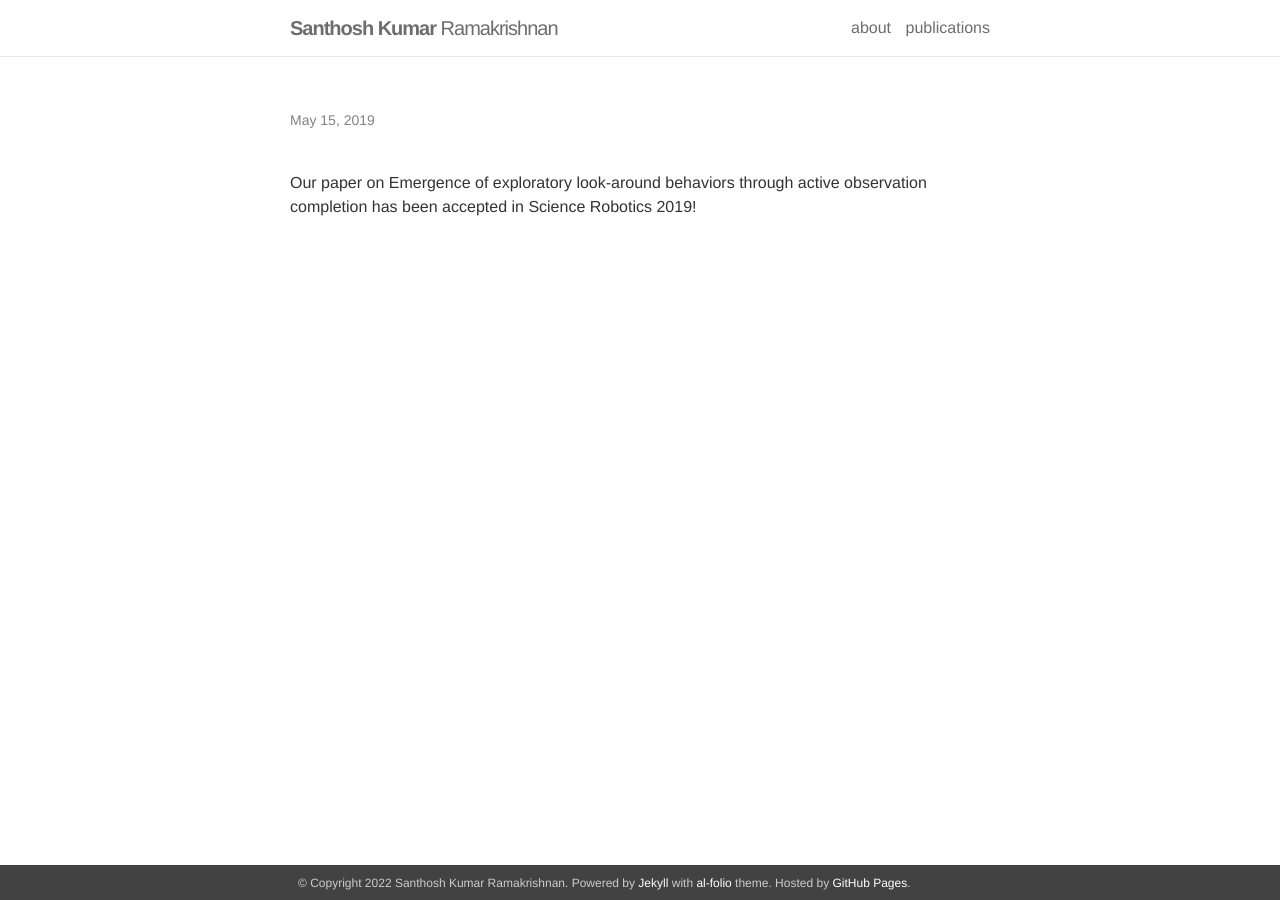
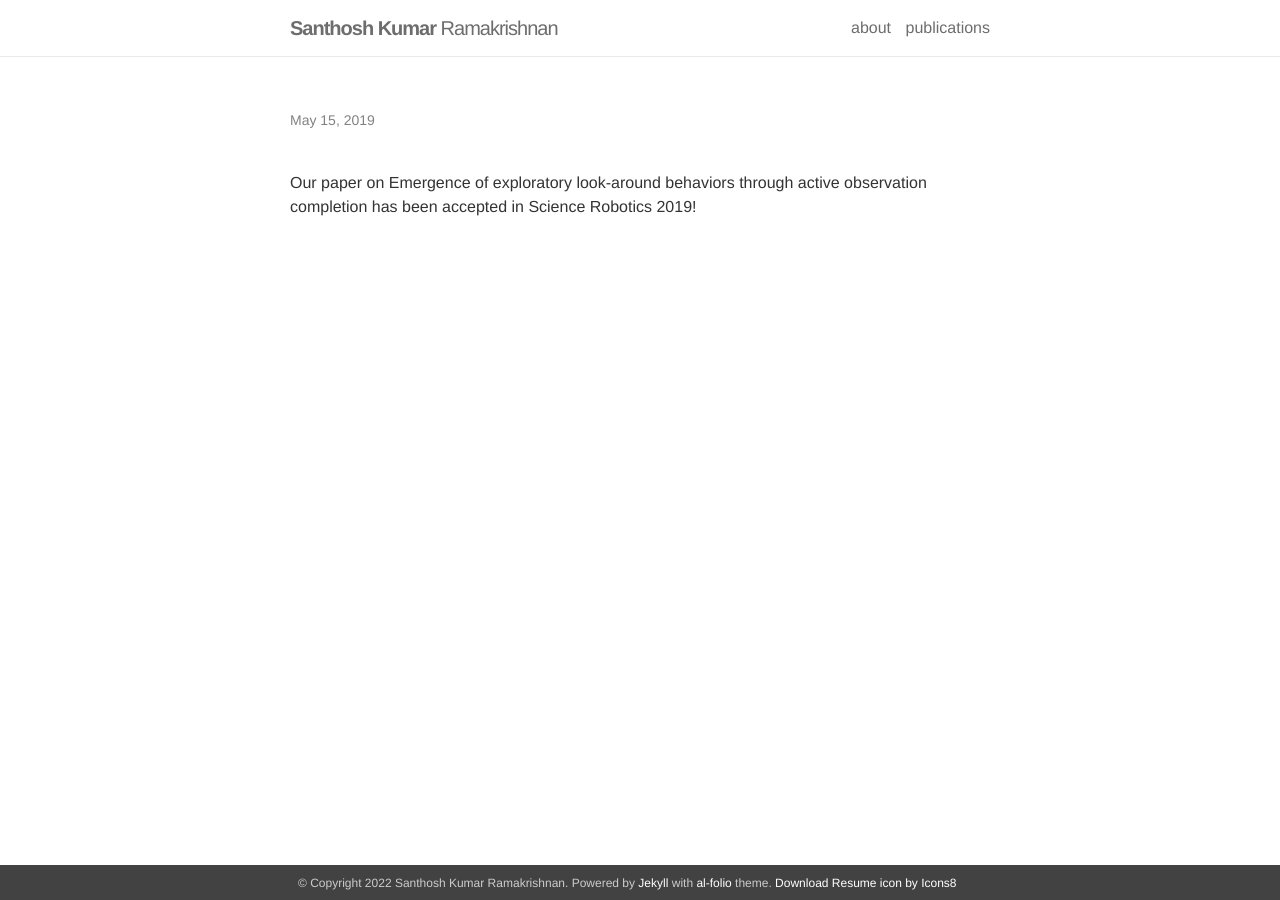
Before and after one commit to srama2512/srama2512.github.io.outdated, a Jekyll site: the page built from news/announcement_2019_05_15.md, in a window 1280 px wide. Built offline with Jekyll 4.4.1, drawn with Linux system fonts in a browser that asks for light colours.

Commit message:
added resume link

```diff
--- a/_config.yml
+++ b/_config.yml
@@ -8,8 +8,8 @@
 description: > # this means to ignore newlines until "url:"
   Academic website.
 footer_text: >
-  Powered by <a href="http://jekyllrb.com/" target="_blank">Jekyll</a> with <a href="https://github.com/alshedivat/al-folio">al-folio</a> theme.
-  Hosted by <a href="https://pages.github.com/" target="_blank">GitHub Pages</a>.
+  Powered by <a href="http://jekyllrb.com/" target="_blank">Jekyll</a> with <a href="https://github.com/alshedivat/al-folio">al-folio</a> theme. <a href="https://icons8.com/icon/45586/download-resume">Download Resume icon by Icons8</a>
+
 
 url: ""  # the base hostname & protocol for your site
 baseurl: "" # the subpath of your site, e.g. /blog/
@@ -23,6 +23,7 @@
 linkedin_username: srama2512 # your LinkedIn user name
 scholar_userid: zr9B1YgAAAAJ&hl=en # your Google Scholar ID
 orcid_id: # your ORCID ID
+resume_url: https://drive.google.com/file/d/1I80RVLcOY88G1F6uaX46_cQB0ih6JpJR/view?usp=sharing
 contact_note: >
  I can be best reached at my srama AT cs DOT utexas DOT edu
 
--- a/_includes/social.html
+++ b/_includes/social.html
@@ -7,6 +7,7 @@
     {% if site.linkedin_username %}<a href="https://www.linkedin.com/in/{{ site.linkedin_username }}" target="_blank" title="LinkedIn"><i class="fab fa-linkedin"></i></a>{% endif %}
     {% if site.twitter_username %}<a href="https://twitter.com/{{ site.twitter_username }}" target="_blank" title="Twitter"><i class="fab fa-twitter"></i></a>{% endif %}
     {% if site.strava_userid %}<a href="https://www.strava.com/athletes/{{ site.strava_userid }}" target="_blank" title="Strava"><i class="fab fa-strava"></i></a>{% endif %}
+    {% if site.resume_url %}<a href="{{ site.resume_url }}" target="_blank" title="Resume"><img src="https://img.icons8.com/ios/50/000000/open-resume.png"/></a>{% endif %}
   </span>
 
   <div class="col three caption">
```
